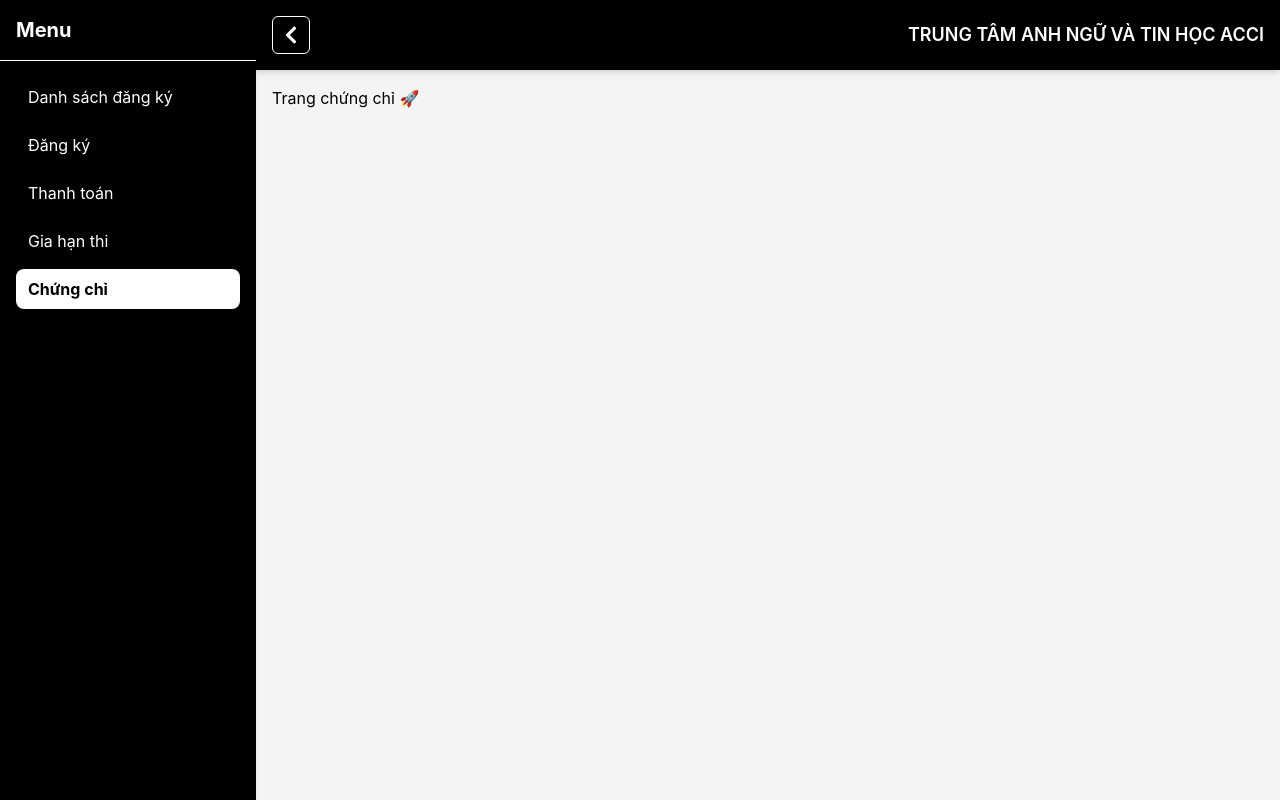
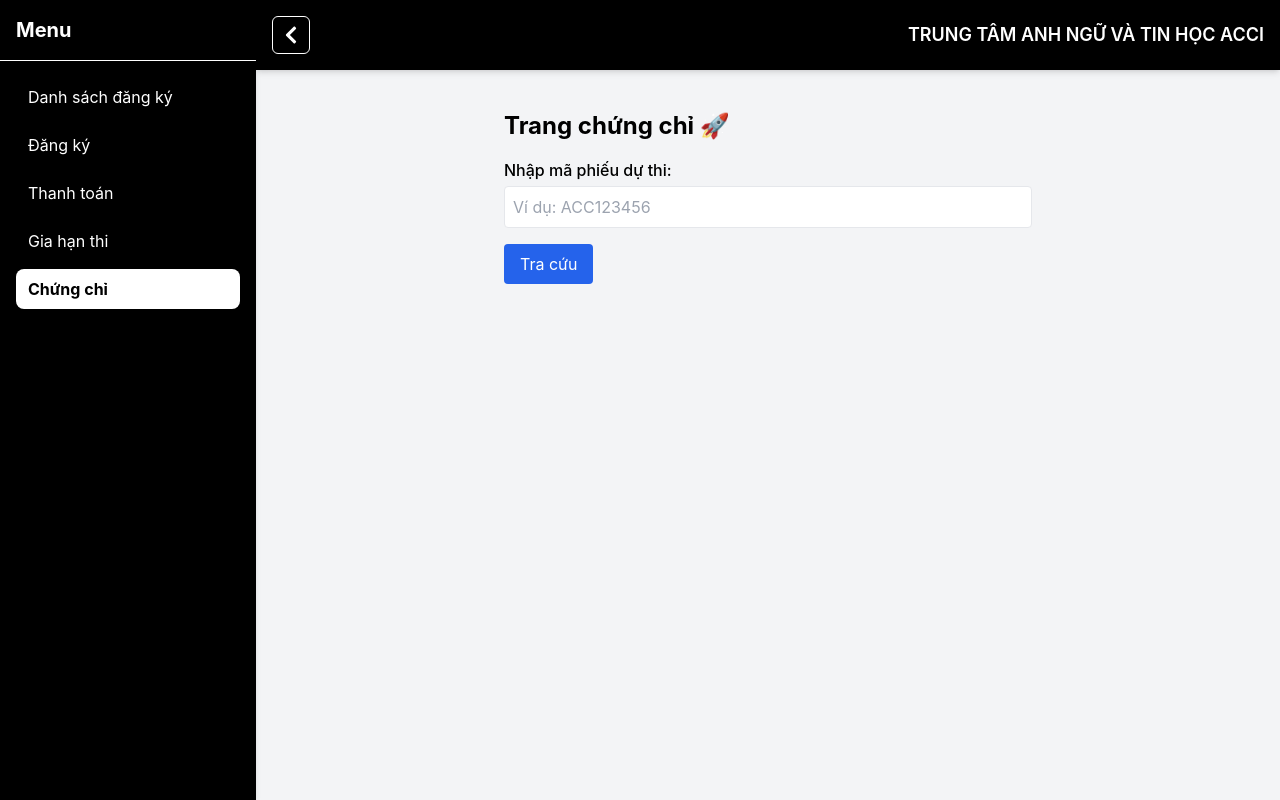
Before and after one commit to DarkcodeQuan/ACCI-pttk, a React (Create React App) app: page /certificates in a window 1280 px wide. Built offline with nearby package versions, Linux system fonts and the light colour scheme.

Commit message:
Create Certificates

```diff
--- a/package.json
+++ b/package.json
@@ -7,6 +7,7 @@
     "@testing-library/jest-dom": "^6.6.3",
     "@testing-library/react": "^16.3.0",
     "@testing-library/user-event": "^13.5.0",
+    "jspdf": "^3.0.1",
     "lucide-react": "^0.503.0",
     "react": "^19.1.0",
     "react-dom": "^19.1.0",
--- a/src/pages/Certificates.js
+++ b/src/pages/Certificates.js
@@ -1,5 +1,124 @@
-const Certificates = () => {
-    return <div>Trang chứng chỉ 🚀</div>;
+import { useState } from "react";
+import { jsPDF } from "jspdf";
+
+const mockCertificates = [
+  {
+    ticket: "ACC123456",
+    name: "Nguyễn Văn A",
+    examType: "Tin học",
+    score: 85,
+    status: "Đạt",
+  },
+  {
+    ticket: "ACC123457",
+    name: "Trần Thị B",
+    examType: "Ngoại ngữ",
+    score: 72,
+    status: "Đạt",
+  },
+  {
+    ticket: "ACC123458",
+    name: "Lê Văn C",
+    examType: "Tin học",
+    score: 59,
+    status: "Không đạt",
+  },
+];
+
+export default function Certificates() {
+  const [ticketCode, setTicketCode] = useState("");
+  const [result, setResult] = useState(null);
+  const [error, setError] = useState("");
+
+  const handleSearch = () => {
+    const found = mockCertificates.find((c) => c.ticket === ticketCode.trim());
+    if (!found) {
+      setResult(null);
+      setError("Không tìm thấy mã phiếu.");
+    } else {
+      setResult(found);
+      setError("");
+    }
   };
 
-  export default Certificates;
+  const generateCertificatePDF = (data) => {
+    const doc = new jsPDF();
+
+    doc.setFont("Helvetica", "bold");
+    doc.setFontSize(18);
+    doc.text("CHỨNG CHỈ HOÀN THÀNH", 105, 30, { align: "center" });
+
+    doc.setFontSize(12);
+    doc.setFont("Helvetica", "normal");
+    doc.text(`Họ tên: ${data.name}`, 20, 60);
+    doc.text(`Môn thi: ${data.examType}`, 20, 70);
+    doc.text(`Điểm: ${data.score}`, 20, 80);
+    doc.text(`Kết quả: ${data.status}`, 20, 90);
+
+    doc.setFontSize(10);
+    doc.text("Trung tâm Anh ngữ và Tin học ACCI", 20, 110);
+    doc.text("Chứng chỉ được cấp ngày: " + new Date().toLocaleDateString(), 20, 120);
+
+    doc.save(`${data.ticket}_certificate.pdf`);
+  };
+
+  return (
+    <div className="max-w-xl mx-auto p-6">
+      <h1 className="text-2xl font-bold mb-4">Trang chứng chỉ 🚀</h1>
+
+      <div className="mb-4">
+        <label className="block font-medium mb-1">Nhập mã phiếu dự thi:</label>
+        <input
+          type="text"
+          value={ticketCode}
+          onChange={(e) => setTicketCode(e.target.value)}
+          className="border p-2 w-full rounded"
+          placeholder="Ví dụ: ACC123456"
+        />
+      </div>
+
+      <button
+        onClick={handleSearch}
+        className="bg-blue-600 text-white px-4 py-2 rounded"
+      >
+        Tra cứu
+      </button>
+
+      {error && (
+        <div className="text-red-600 font-medium mt-4 bg-red-100 p-2 rounded">
+          ⚠️ {error}
+        </div>
+      )}
+
+      {result && (
+        <div className="mt-6 border p-4 rounded shadow space-y-2 bg-white">
+          <h2 className="text-xl font-semibold text-green-700">Kết quả:</h2>
+          <p><strong>Họ tên:</strong> {result.name}</p>
+          <p><strong>Môn thi:</strong> {result.examType}</p>
+          <p><strong>Điểm:</strong> {result.score}</p>
+          <p>
+            <strong>Kết quả:</strong>{" "}
+            <span className={result.status === "Đạt" ? "text-green-600 font-semibold" : "text-red-600 font-semibold"}>
+              {result.status}
+            </span>
+          </p>
+
+          {result.status === "Đạt" && (
+            <button
+              onClick={() => generateCertificatePDF(result)}
+              className="bg-green-600 text-white px-4 py-2 rounded mt-3 hover:bg-green-700"
+            >
+              Tạo & Tải chứng chỉ PDF
+            </button>
+          )}
+
+          {result.status !== "Đạt" && (
+            <p className="text-sm text-gray-600 italic mt-2">
+              Không thể in chứng chỉ vì kết quả không đạt.
+            </p>
+          )}
+        </div>
+      )}
+    </div>
+  );
+}
```
Also changed, not shown: 1 other file (tests, documents, lock files or other folders).
